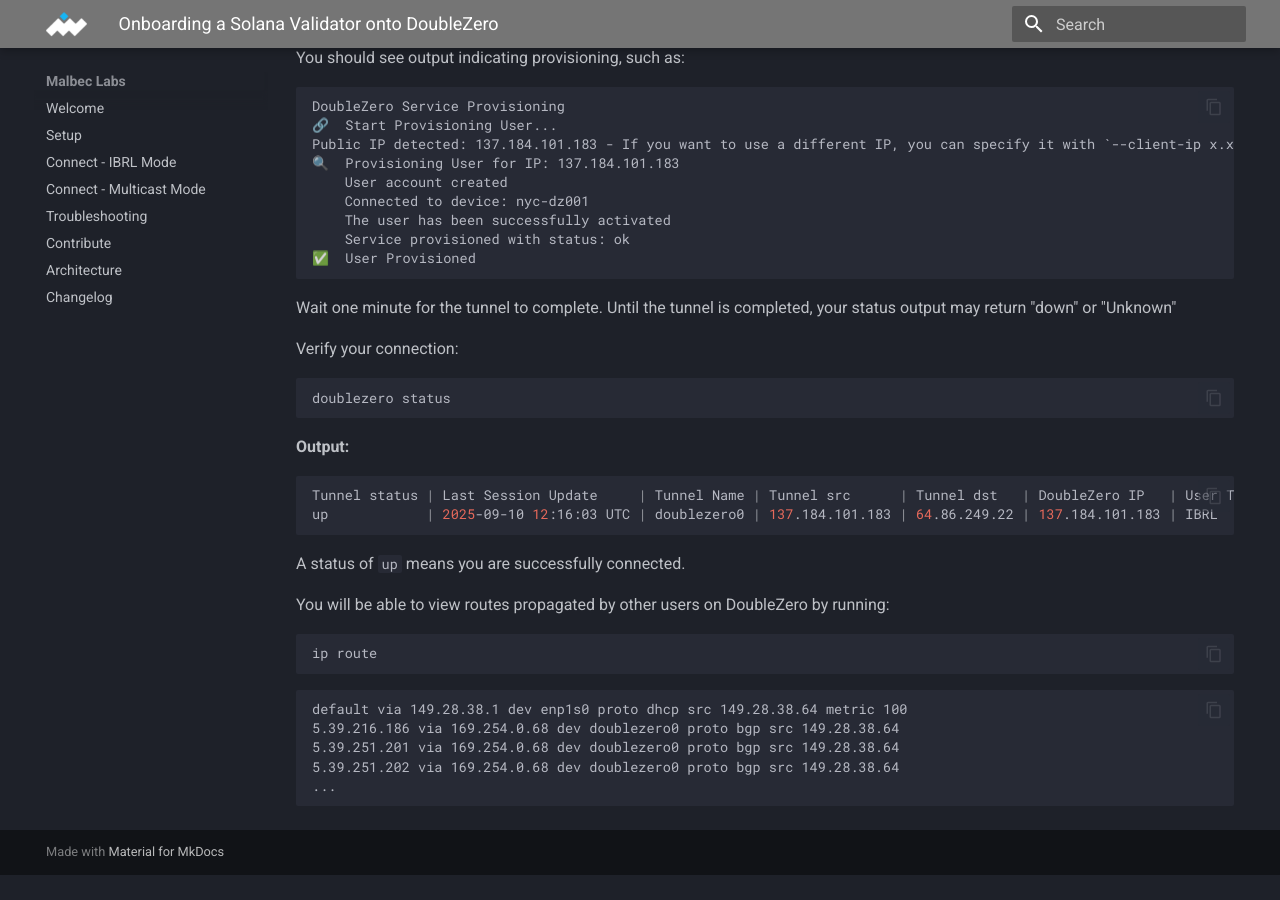
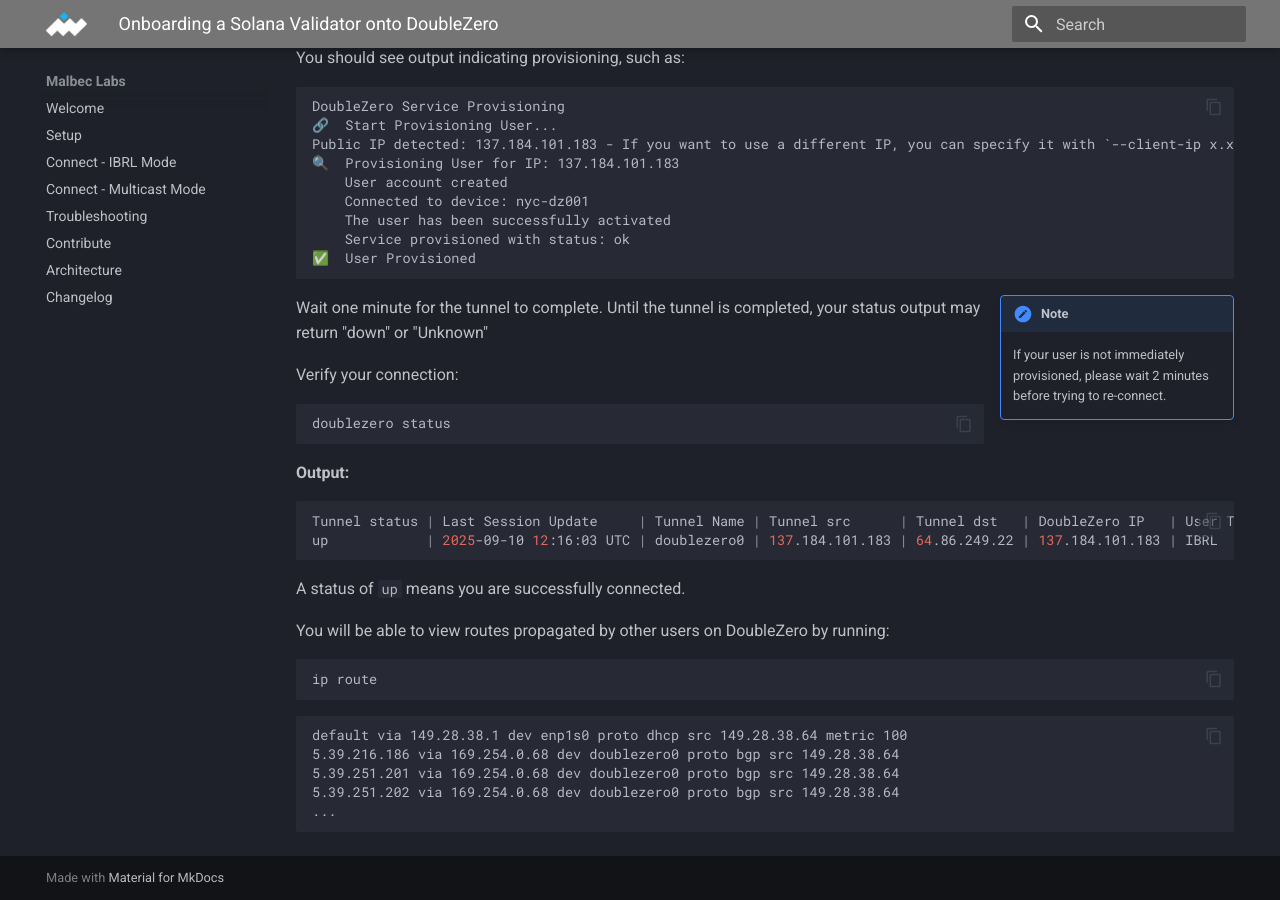
Before and after one commit to malbeclabs/docs, an MkDocs documentation site: the page built from docs/mainnet-beta-migration.md, in a window 1280 px wide and 900 px high, scrolled down 6950 px. Built offline with MkDocs 1.6.1 and Material for MkDocs 9.7.7, drawn with Linux system fonts in a browser that asks for light colours; before the commit the page ends 7825 px from its top, so only the background shows below that.

Commit message:
Update mainnet-beta-migration.md (#69)
* Update mainnet-beta-migration.md

* Update mainnet-beta-migration.md

````diff
--- a/docs/mainnet-beta-migration.md
+++ b/docs/mainnet-beta-migration.md
@@ -278,6 +278,10 @@
     Service provisioned with status: ok
 ✅  User Provisioned
 ```
+
+!!! note inline end
+    If your user is not immediately provisioned, please wait 2 minutes before trying to re-connect.
+
 Wait one minute for the tunnel to complete. Until the tunnel is completed, your status output may return "down" or "Unknown"
 
 Verify your connection:
````
